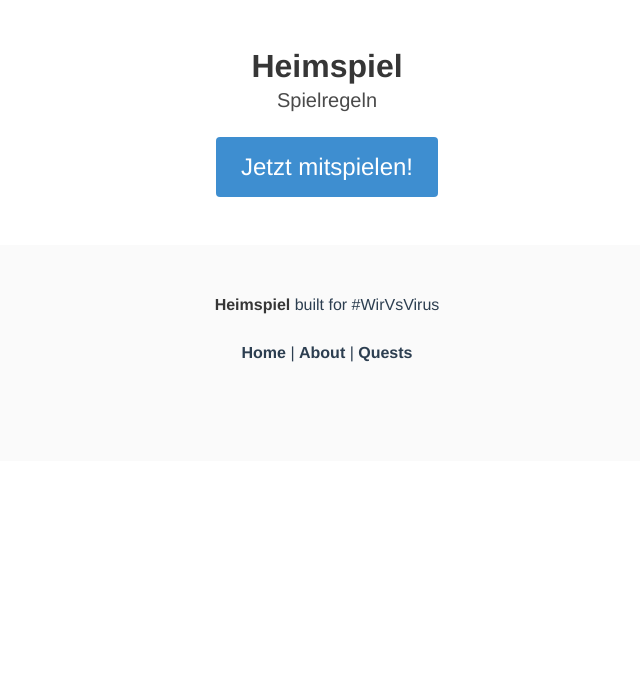
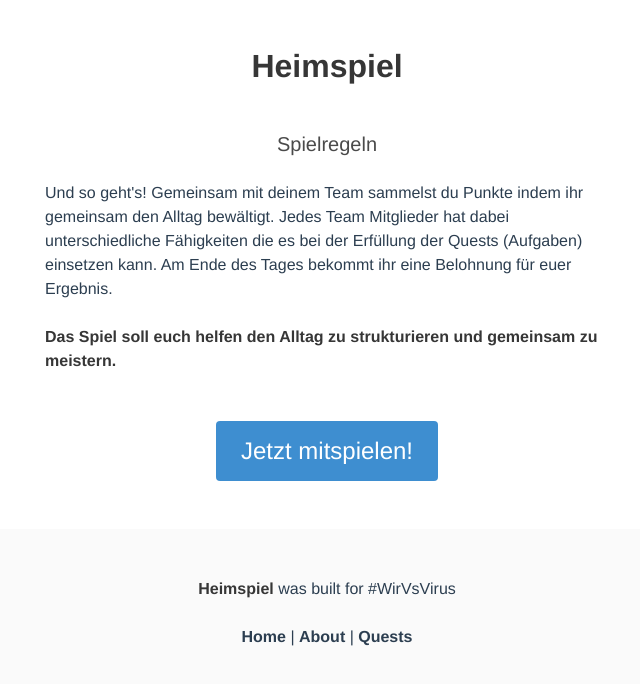
Before and after one commit to OpenTechSchool-Leipzig/heimspiel, a Vue app: page / in a window 1280 px wide. Shown: the top 684 px of the page, without its empty margins (313-953 px from the left). Built offline with nearby package versions, Linux system fonts and the light colour scheme.

Commit message:
Update design

```diff
--- a/src/App.vue
+++ b/src/App.vue
@@ -3,7 +3,7 @@
     <router-view />
     <footer class="footer">
       <div class="content has-text-centered">
-        <p><strong>Heimspiel</strong> built for #WirVsVirus</p>
+        <p><strong>Heimspiel</strong> was built for #WirVsVirus</p>
       </div>
       <div id="nav">
         <router-link to="/">Home</router-link> |
--- a/src/components/team/AddMember.vue
+++ b/src/components/team/AddMember.vue
@@ -4,7 +4,9 @@
     <div class="control">
       <input class="input" type="text" v-model="name" />
     </div>
-    <label class="label">Eigenschaften</label>
+    <br />
+    <label class="label">Welche Eigenschaften hat {{ name }}?</label>
+    <div class="tags">
       <span
         v-for="(tag, index) in tags"
         :key="index"
@@ -13,8 +15,11 @@
       >
         {{ tag }}
       </span>
+    </div>
     <div class="control">
-      <button class="button is-small" @click="add">Hinzufügen</button>
+      <button class="button is-info is-light is-small" @click="add">
+        Weitere Mitglieder hinzufügen
+      </button>
     </div>
   </div>
 </template>
--- a/src/views/AddTeam.vue
+++ b/src/views/AddTeam.vue
@@ -1,36 +1,60 @@
 <template>
   <section class="section">
     <div class="container">
+      <div class="columns is-centered">
+        <div class="column is-half">
           <h1 class="title">Neues Team anlegen</h1>
           <form>
             <div class="field">
               <label class="label">Wie heißt dein Team?</label>
               <div class="control">
-            <input class="input" type="text" />
+                <input class="input" type="text" v-model="teamName" />
               </div>
             </div>
+            <br /><br />
 
-        <h2 class="subtitle">Deine Teammitglieder:</h2>
-        <div v-for="(member, index) in teamMembers" :key="index" class="card">
-          <div class="card-content">
-            <p class="title is-4">{{ member.name }}</p>
+            <add-member v-model="teamMembers" />
+
+            <br />
+            <br />
+            <hr />
+            <br />
+
+            <h2 class="subtitle">
+              Dein Team heißt: <strong>{{ teamName }}</strong>
+            </h2>
+
+            <h2 class="subtitle">Deine Teammitglieder sind:</h2>
+            <div class="columns is-multiline">
+              <div
+                v-for="(member, index) in teamMembers"
+                :key="index"
+                class="column is-half"
+              >
+                <div class="box">
+                  <p class="title is-6">{{ member.name }}</p>
+                  <div class="tags">
                     <span
                       v-for="(tag, index) in member.attributes"
                       :key="index"
-              class="tag is-small"
+                      class="tag pointer is-small"
                       >{{ tag }}</span
                     >
                   </div>
                 </div>
-
-        <add-member v-model="teamMembers" />
+              </div>
+            </div>
 
             <br />
 
-        <div class="control">
-          <button class="button is-link">Fertig</button>
+            <div class="control has-text-centered">
+              <button class="button is-info is-medium" disabled>
+                Fertig!
+              </button>
             </div>
           </form>
+        </div>
+      </div>
     </div>
   </section>
 </template>
@@ -43,5 +67,12 @@ import { Member } from "@/types";
 @Component({ components: { AddMember } })
 export default class AddTeam extends Vue {
   teamMembers: Member[] = [];
+  teamName = "";
 }
 </script>
+
+<style lang="scss">
+.tag.pointer {
+  cursor: pointer;
+}
+</style>
--- a/src/views/Home.vue
+++ b/src/views/Home.vue
@@ -1,21 +1,41 @@
 <template>
   <section class="section">
     <div class="container">
+      <div class="columns is-centered">
+        <div class="column is-half">
           <h1 class="title">Heimspiel</h1>
+          <br />
           <h2 class="subtitle">
             Spielregeln
           </h2>
-      <p></p>
+          <p class="has-text-left">
+            Und so geht's! Gemeinsam mit deinem Team sammelst du Punkte indem
+            ihr gemeinsam den Alltag bewältigt. Jedes Team Mitglieder hat dabei
+            unterschiedliche Fähigkeiten die es bei der Erfüllung der Quests
+            (Aufgaben) einsetzen kann. Am Ende des Tages bekommt ihr eine
+            Belohnung für euer Ergebnis.
+          </p>
+          <br />
+          <p class="has-text-left">
+            <strong
+              >Das Spiel soll euch helfen den Alltag zu strukturieren und
+              gemeinsam zu meistern.
+            </strong>
+          </p>
+          <br />
+          <br />
           <router-link to="/add-team" class="button is-info is-large"
             >Jetzt mitspielen!</router-link
           >
+        </div>
+      </div>
     </div>
   </section>
 </template>
 
 <script>
 export default {
-  name: 'Home',
+  name: "Home",
   components: {}
 };
 </script>
```
Lines whose indentation alone changed are shown as unchanged.
